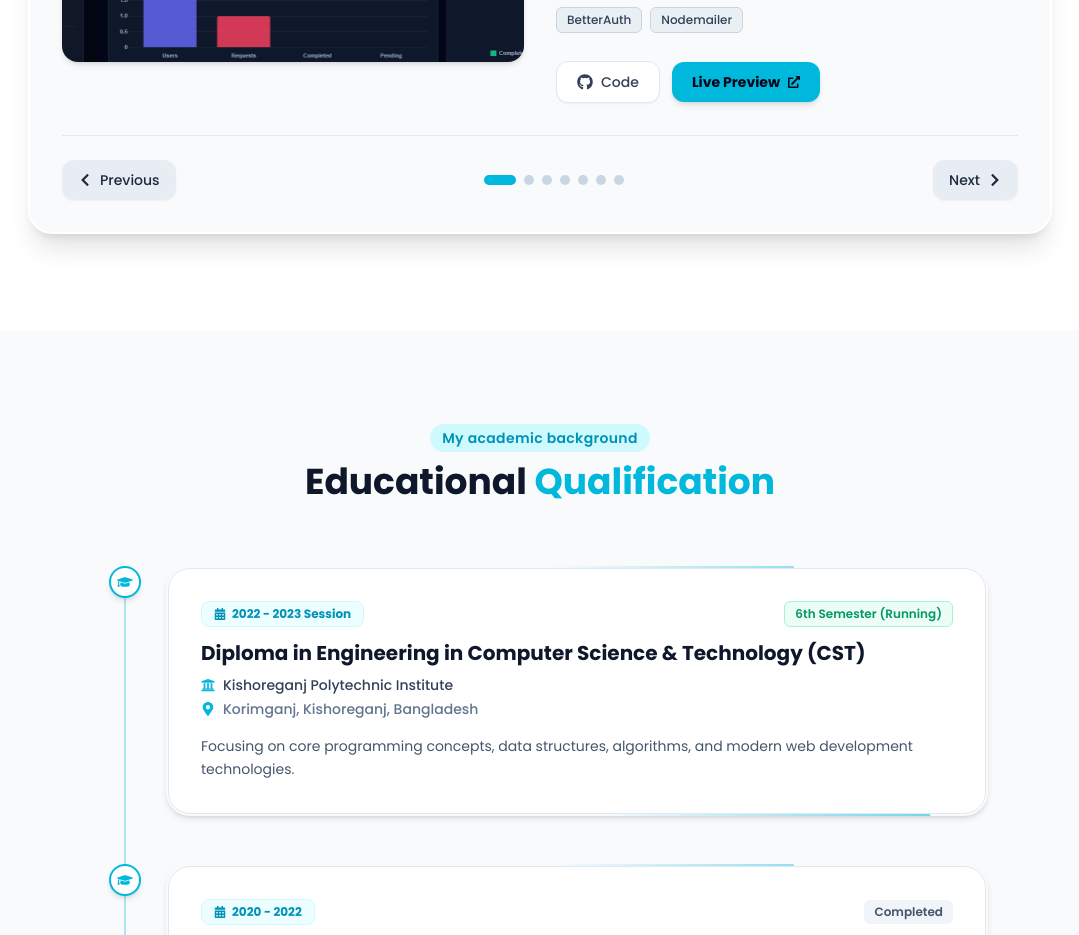
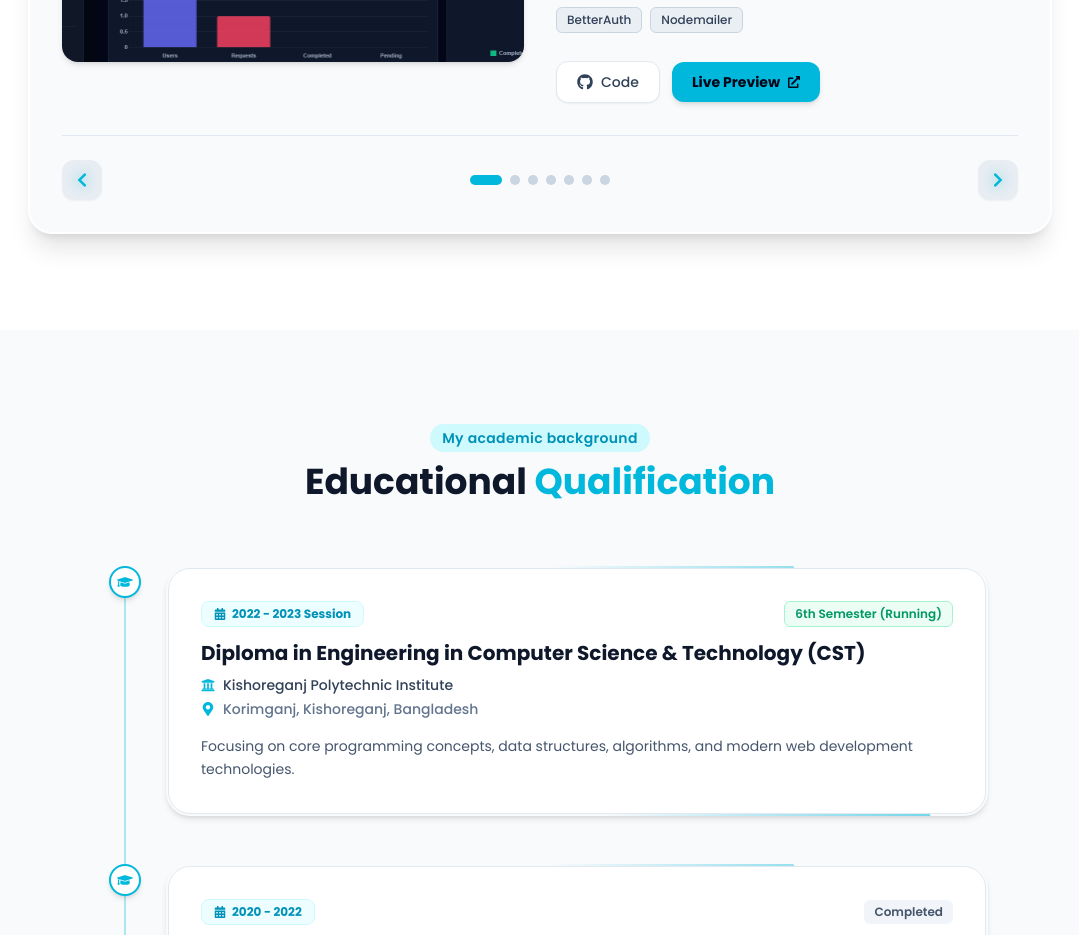
Before and after one commit to mdlimonislam000000-code/My-Protfolio, a Next.js app: page / in a window 1280 px wide. Shown: the part 3120-4055 px from the top of the page, without its empty margins (100-1179 px from the left). Built offline with nearby package versions, Linux system fonts and the light colour scheme.

Commit message:
Projects comnponent update with button

```diff
--- a/src/components/Projects.jsx
+++ b/src/components/Projects.jsx
@@ -124,7 +124,7 @@ const Projects = () => {
                 transition={{ duration: 0.4, ease: "easeInOut" }}
                 className="grid grid-cols-1 lg:grid-cols-12 gap-8 items-center"
               >
-                {/* Project Image (Col Span: 6) */}
+                {/* Project Image */}
                 <div className="lg:col-span-6 relative h-56 sm:h-72 lg:h-80 rounded-2xl overflow-hidden bg-slate-200 dark:bg-slate-900 shadow-md">
                   <img
                     src={project.image}
@@ -137,7 +137,7 @@ const Projects = () => {
                   />
                 </div>
 
-                {/* Project Details (Col Span: 6) */}
+                {/* Project Details */}
                 <div className="lg:col-span-6 space-y-4">
                   <div className="flex items-center justify-between">
                     <span className="text-xs font-bold text-cyan-600 dark:text-cyan-400 bg-cyan-50 dark:bg-cyan-950/50 px-3 py-1 rounded-lg border border-cyan-100 dark:border-cyan-900/40">
@@ -191,14 +191,23 @@ const Projects = () => {
               </motion.div>
             </AnimatePresence>
 
-            {/* Navigation Control Buttons - Responsive Fix for Mobile View */}
-            <div className="flex flex-col sm:flex-row items-center justify-between gap-4 mt-8 pt-6 border-t border-slate-200 dark:border-slate-800">
+            {/* Navigation Controls with Glowing Icon Animation */}
+            <div className="flex items-center justify-between mt-8 pt-6 border-t border-slate-200 dark:border-slate-800">
+
+              {/* Previous Button (Icon Only with Glow Animation) */}
               <button
                 onClick={prevProject}
-                className="w-full sm:w-auto flex items-center justify-center gap-2 px-4 py-2.5 rounded-xl bg-slate-200/70 hover:bg-cyan-500 hover:text-white dark:bg-slate-900 dark:hover:bg-cyan-500 text-slate-800 dark:text-slate-200 font-medium text-sm transition-all cursor-pointer shadow-xs"
+                className="p-3 rounded-xl bg-slate-200/70 dark:bg-slate-900 text-slate-800 dark:text-slate-200 hover:bg-cyan-500 hover:text-white transition-all cursor-pointer shadow-xs group/btn"
+                title="Previous Project"
               >
-                <FaChevronLeft size={14} />
-                <span>Previous</span>
+                <motion.div
+                  animate={{
+                    filter: ["drop-shadow(0 0 2px rgba(6,182,212,0.4))", "drop-shadow(0 0 8px rgba(6,182,212,0.9))", "drop-shadow(0 0 2px rgba(6,182,212,0.4))"]
+                  }}
+                  transition={{ duration: 2, repeat: Infinity, ease: "easeInOut" }}
+                >
+                  <FaChevronLeft size={16} className="text-cyan-500 group-hover/btn:text-white transition-colors" />
+                </motion.div>
               </button>
 
               {/* Dots Indicator */}
@@ -214,13 +223,22 @@ const Projects = () => {
                 ))}
               </div>
 
+              {/* Next Button (Icon Only with Glow Animation) */}
               <button
                 onClick={nextProject}
-                className="w-full sm:w-auto flex items-center justify-center gap-2 px-4 py-2.5 rounded-xl bg-slate-200/70 hover:bg-cyan-500 hover:text-white dark:bg-slate-900 dark:hover:bg-cyan-500 text-slate-800 dark:text-slate-200 font-medium text-sm transition-all cursor-pointer shadow-xs"
+                className="p-3 rounded-xl bg-slate-200/70 dark:bg-slate-900 text-slate-800 dark:text-slate-200 hover:bg-cyan-500 hover:text-white transition-all cursor-pointer shadow-xs group/btn"
+                title="Next Project"
               >
-                <span>Next</span>
-                <FaChevronRight size={14} />
+                <motion.div
+                  animate={{
+                    filter: ["drop-shadow(0 0 2px rgba(6,182,212,0.4))", "drop-shadow(0 0 8px rgba(6,182,212,0.9))", "drop-shadow(0 0 2px rgba(6,182,212,0.4))"]
+                  }}
+                  transition={{ duration: 2, repeat: Infinity, ease: "easeInOut" }}
+                >
+                  <FaChevronRight size={16} className="text-cyan-500 group-hover/btn:text-white transition-colors" />
+                </motion.div>
               </button>
+
             </div>
 
           </div>
```
